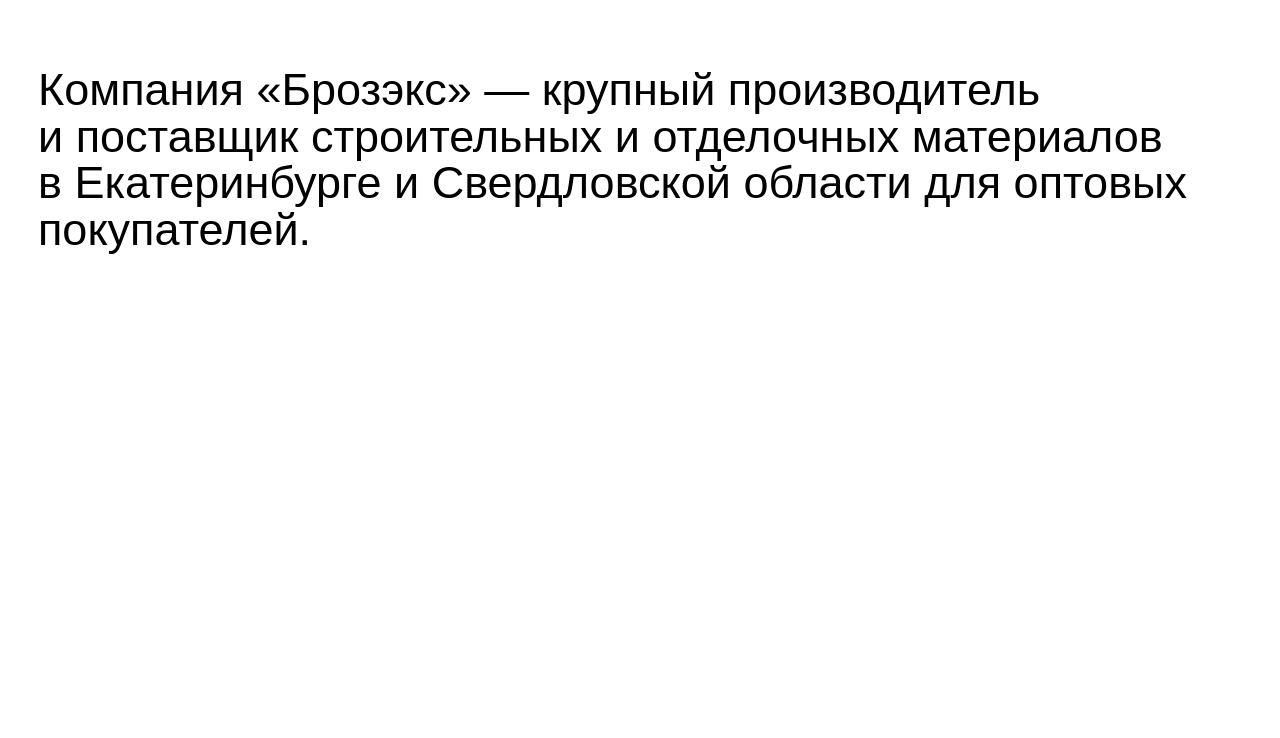
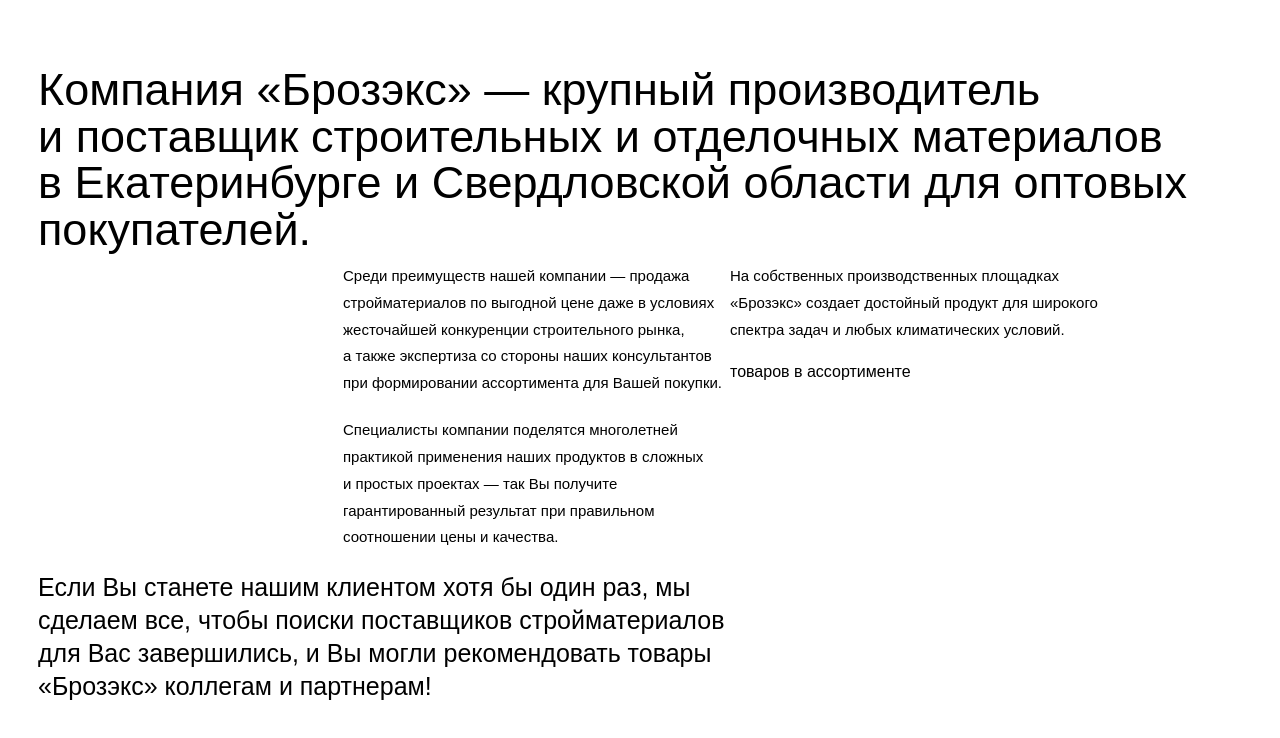
Before and after one commit to maximum454/brozex, a website: page src/index.html in a window 1280 px wide. Shown: the part 2058-2796 px from the top of the page. Before the commit the page ends 2391 px from the top, so only its background shows below. Drawn offline with nearby package versions, Linux system fonts and the light colour scheme; files that its build step writes are made by us from their sources.

Commit message:
main-about

```diff
--- a/src/index.html
+++ b/src/index.html
@@ -170,6 +170,7 @@
                                 <div class="product-counter">
                                     <span class="product-counter__control minus"></span>
                                     <div class="product-counter__num">
+                                        <!--TODO: шт-->
                                         <input class="product-counter__input" data-step="3" data-shop_id="one" data-id="" type="text" value="3">
                                         <span class="product-counter__unit">шт.</span>
                                     </div>
@@ -225,7 +226,24 @@
                     </div>
                 </header>
                 <div class="main-about__body">
-
+                    <div class="main-about__left">
+                        <div class="main-about__left-margin">
+                        <p class="small">Среди преимуществ нашей компании&nbsp;&mdash; продажа стройматериалов по&nbsp;выгодной цене даже в&nbsp;условиях жесточайшей конкуренции строительного рынка,<br />
+                            а&nbsp;также экспертиза со&nbsp;стороны наших консультантов при формировании ассортимента для Вашей покупки.</p>
+                        <p class="small">Специалисты компании поделятся многолетней практикой применения наших продуктов в&nbsp;сложных<br />
+                            и&nbsp;простых проектах&nbsp;&mdash; так Вы&nbsp;получите гарантированный результат при правильном соотношении цены и&nbsp;качества.</p>
+                        </div>
+                        <p class="">
+                            Если Вы станете нашим клиентом хотя бы один раз, мы сделаем все, чтобы поиски поставщиков стройматериалов для Вас завершились, и Вы могли рекомендовать товары «Брозэкс» коллегам и партнерам!
+                        </p>
+                    </div>
+                    <div class="main-about__right">
+                        <p class="small">На собственных производственных площадках «Брозэкс» создает достойный продукт для широкого спектра задач и любых климатических условий.</p>
+                        <div class="main-about__num">
+                            <div></div>
+                            <div>товаров в ассортименте</div>
+                        </div>
+                    </div>
                 </div>
             </div>
         </section>
--- a/src/scss/componets/main-about.scss
+++ b/src/scss/componets/main-about.scss
@@ -13,4 +13,34 @@
     color: #000000;
     margin: 0;
   }
+  &__body{
+    display: flex;
+    p{
+      font-weight: 400;
+      font-size: 25px;
+      line-height: 131.99%;
+      margin: 0 0 20px;
+      &.small{
+        font-size: 15px;
+        line-height: 179.99%;
+        color: #000000;
+      }
+    }
+  }
+  &__left{
+    flex: 1 1 692px;
+    max-width: 692px;
+    &-margin{
+      max-width: 387px;
+      margin-right: 0;
+      margin-left: auto;
+    }
+  }
+  &__right{
+    flex: 1 0 387px;
+    max-width: 387px;
+  }
+  &__num{
+    display: flex;
+  }
 }
--- a/src/scss/componets/product-item.scss
+++ b/src/scss/componets/product-item.scss
@@ -4,7 +4,7 @@
   position: relative;
   &:hover{
     background: #FFFFFF;
-    box-shadow: 0px 4px 10px rgba(0, 0, 0, 0.13);
+    box-shadow: 0 4px 10px rgba(0, 0, 0, 0.13);
     .product-item__footer{
       opacity: 1;
       visibility: visible;
@@ -125,9 +125,9 @@
     top: 100%;
     overflow: hidden;
     width: 100%;
-
-    opacity: 1;
-    visibility: visible;
+    height: 0;
+    opacity: 0;
+    visibility: hidden;
   }
   &__stock{
     display: flex;
```
Also changed, not shown: build/css/brozex.css, build/css/brozex.min.css, build/index.html.
